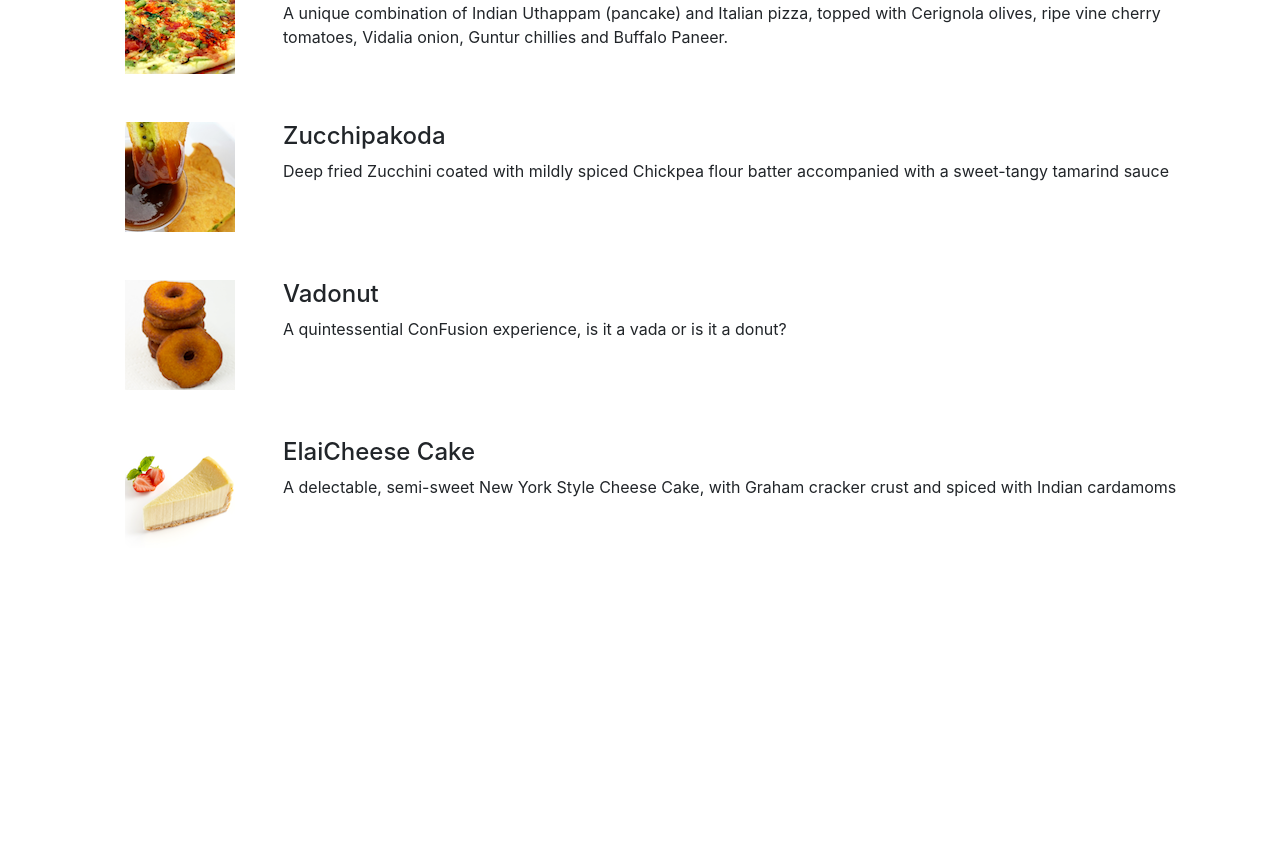
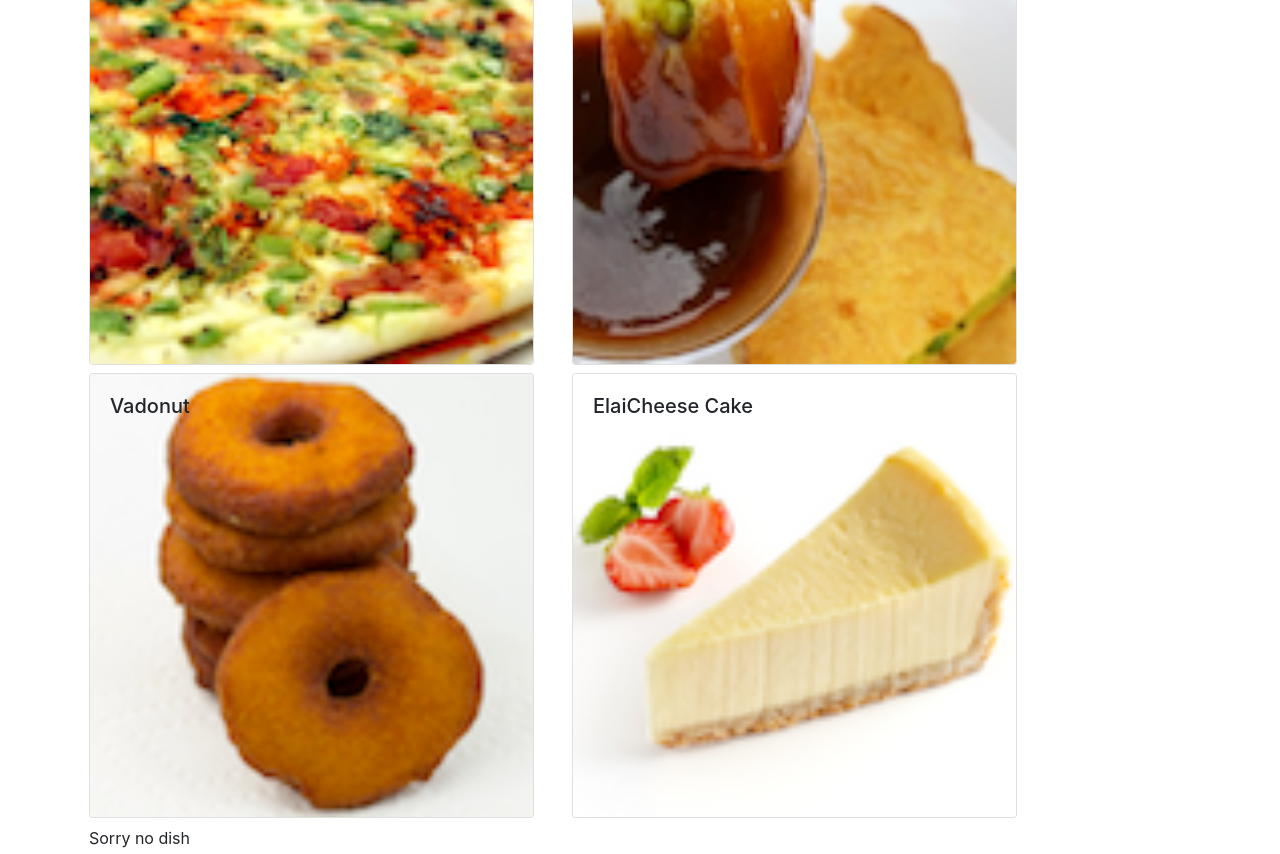
Before and after one commit to harrisalisha/reactConfusion, a React (Create React App) app: page / in a window 1280 px wide. Shown: the part 140-994 px from the top of the page. Before the commit the page ends 800 px from the top, so only its background shows below. Built offline with nearby package versions, Linux system fonts and the light colour scheme.

Commit message:
Component Part 2

```diff
--- a/src/App.js
+++ b/src/App.js
@@ -2,11 +2,15 @@ import React, {Component} from 'react'
 import { Navbar, NavbarBrand } from 'reactstrap';
 import './App.css';
 import Menu from './components/MenuComponent'
+import DISHES from './shared/dishes'
 
 class App extends Component {
+  constructor(props){
+    super(props);
+
+    this.state = { dishes : DISHES}
+  }
   render() {
-
-
     return (
 
       <div className="App">
@@ -15,7 +19,7 @@ class App extends Component {
             <NavbarBrand href="/">Ristorante Con Fusion</NavbarBrand>
           </div>
         </Navbar>
-        <Menu />
+        <Menu dishes={this.state.dishes} />
       </div>
     );
   }
--- a/src/components/MenuComponent.js
+++ b/src/components/MenuComponent.js
@@ -1,72 +1,65 @@
-import React, { Component} from 'react'
-import { Media } from 'reactstrap'
+import React, { Component } from 'react'
+import {
+    Card, CardImg, CardImgOverlay, CardText, CardBody,
+    CardTitle
+} from 'reactstrap';
 
 class Menu extends Component {
-    constructor(props){
+    constructor(props) {
         super(props);
+
         this.state = {
-            dishes : [
-                {
-                    id: 0,
-                    name:'Uthappizza',
-                    image: 'assets/images/uthappizza.png',
-                    category: 'mains',
-                    label:'Hot',
-                    price:'4.99',
-                    description:'A unique combination of Indian Uthappam (pancake) and Italian pizza, topped with Cerignola olives, ripe vine cherry tomatoes, Vidalia onion, Guntur chillies and Buffalo Paneer.'                        },
-                 {
-                    id: 1,
-                    name:'Zucchipakoda',
-                    image: 'assets/images/zucchipakoda.png',
-                    category: 'appetizer',
-                    label:'',
-                    price:'1.99',
-                    description:'Deep fried Zucchini coated with mildly spiced Chickpea flour batter accompanied with a sweet-tangy tamarind sauce'                        },
-                 {
-                    id: 2,
-                    name:'Vadonut',
-                    image: 'assets/images/vadonut.png',
-                    category: 'appetizer',
-                    label:'New',
-                    price:'1.99',
-                    description:'A quintessential ConFusion experience, is it a vada or is it a donut?'                        },
-                 {
-                    id: 3,
-                    name:'ElaiCheese Cake',
-                    image: 'assets/images/elaicheesecake.png',
-                    category: 'dessert',
-                    label:'',
-                    price:'2.99',
-                    description:'A delectable, semi-sweet New York Style Cheese Cake, with Graham cracker crust and spiced with Indian cardamoms'
-                }
-            ]
+            selectedDish: null
         }
     }
+
+    onDishSelect(dish) {
+        this.setState({ selectedDish: dish })
+    }
+
+    renderDish(dish) {
+        if (dish != null) {
+            return (
+                <Card>
+                    <CardImg top src={dish.image} alt={dish.name} />
+                    <CardBody>
+                        <CardTitle>{dish.name}</CardTitle>
+                        <CardText>{dish.description}</CardText>
+                    </CardBody>
+                </Card>
+            )
+        } else {
+            return <div>Sorry no dish</div>
+        }
+    }
+
     render() {
-        const menu = this.state.dishes.map((dish) => {
+
+        const menu = this.props.dishes.map((dish) => {
             return (
-              <div key={dish.id} className="col-12 mt-5">
-                <Media tag="li">
-                  <Media left middle>
-                      <Media object src={dish.image} alt={dish.name} />
-                  </Media>
-                  <Media body className="ml-5">
-                    <Media heading>{dish.name}</Media>
-                    <p>{dish.description}</p>
-                  </Media>
-                </Media>
-              </div>
+                <div className="col-12 col-md-5 m-1">
+                    <Card key={dish.id}
+                        onClick={() => this.onDishSelect(dish)}>
+                        <CardImg width="100%" src={dish.image} alt={dish.name} />
+                        <CardImgOverlay>
+                            <CardTitle>{dish.name}</CardTitle>
+                        </CardImgOverlay>
+                    </Card>
+                </div>
             );
         });
 
         return (
-          <div className="container">
-            <div className="row">
-              <Media list>
-                  {menu}
-              </Media>
+            <div className="container">
+                <div className="row">
+                    {menu}
+                </div>
+                <div className="row">
+                    <div className="col-12 col-md-5 m-1">
+                        {this.renderDish(this.state.selectedDish)}
+                    </div>
+                </div>
             </div>
-          </div>
         );
     }
 }
--- /dev/null
+++ b/src/shared/dishes.js
@@ -0,0 +1,36 @@
+ const DISHES = [
+    {
+        id: 0,
+        name:'Uthappizza',
+        image: 'assets/images/uthappizza.png',
+        category: 'mains',
+        label:'Hot',
+        price:'4.99',
+        description:'A unique combination of Indian Uthappam (pancake) and Italian pizza, topped with Cerignola olives, ripe vine cherry tomatoes, Vidalia onion, Guntur chillies and Buffalo Paneer.'                        },
+     {
+        id: 1,
+        name:'Zucchipakoda',
+        image: 'assets/images/zucchipakoda.png',
+        category: 'appetizer',
+        label:'',
+        price:'1.99',
+        description:'Deep fried Zucchini coated with mildly spiced Chickpea flour batter accompanied with a sweet-tangy tamarind sauce'                        },
+     {
+        id: 2,
+        name:'Vadonut',
+        image: 'assets/images/vadonut.png',
+        category: 'appetizer',
+        label:'New',
+        price:'1.99',
+        description:'A quintessential ConFusion experience, is it a vada or is it a donut?'                        },
+     {
+        id: 3,
+        name:'ElaiCheese Cake',
+        image: 'assets/images/elaicheesecake.png',
+        category: 'dessert',
+        label:'',
+        price:'2.99',
+        description:'A delectable, semi-sweet New York Style Cheese Cake, with Graham cracker crust and spiced with Indian cardamoms'
+    }
+]
+export default DISHES;
```
